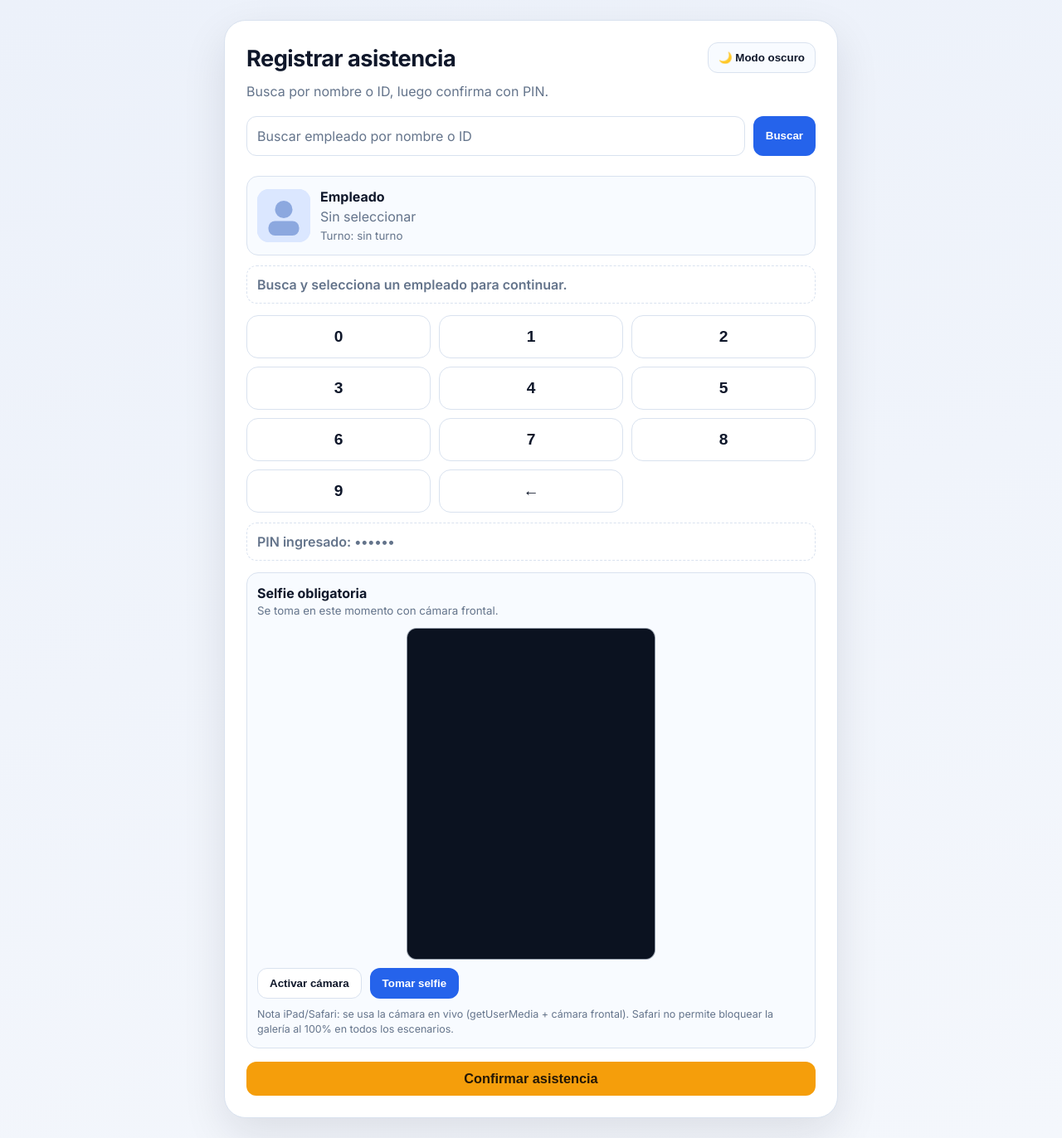
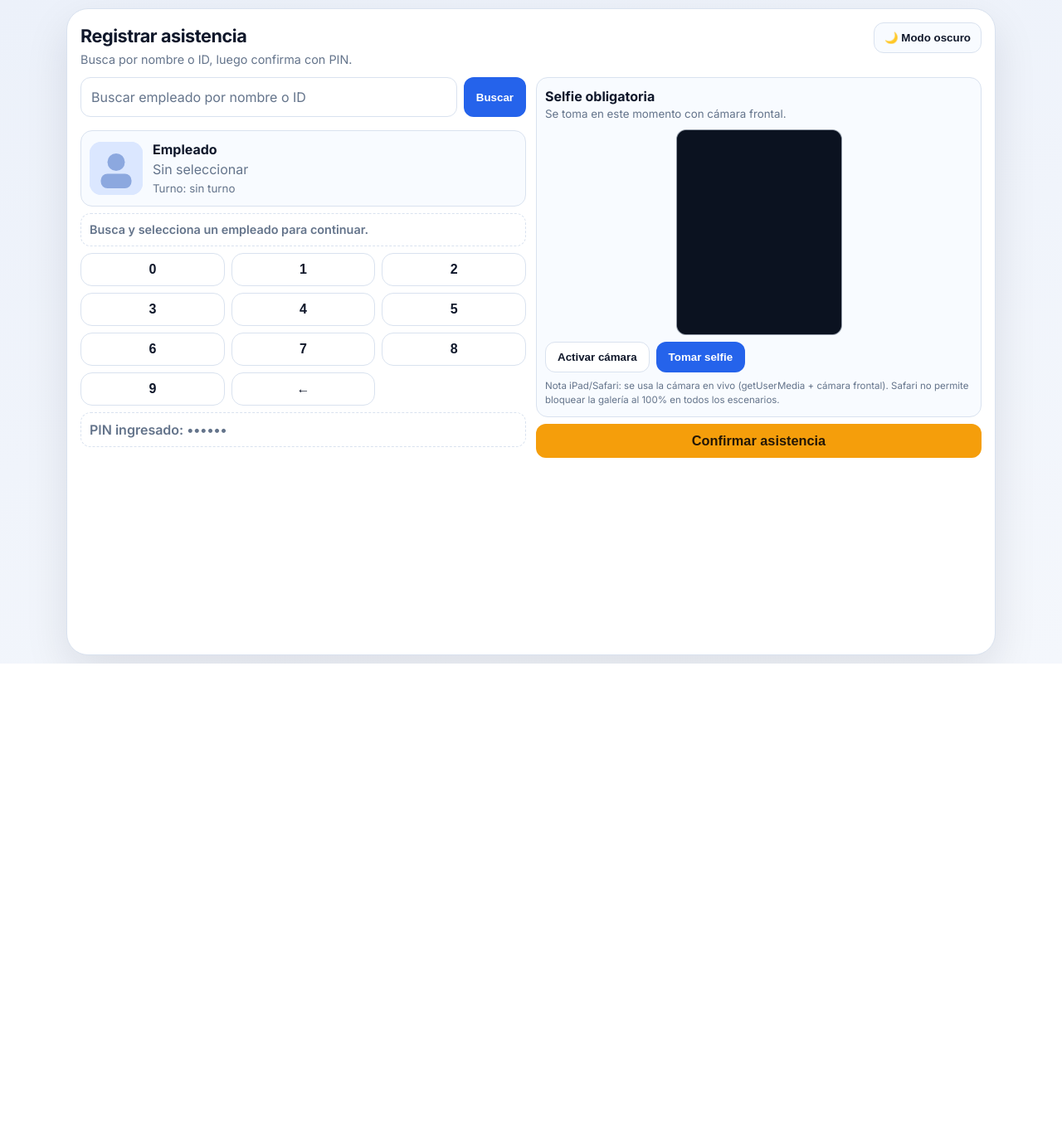
Before and after one commit to julioski85/horarioempleados, a PHP site: page /kiosk in a window 1280 px wide. Shown: the whole page at 83% size. After the commit the page ends 800 px from the top, so only its background shows below. Run offline with PHP 8.4, Linux system fonts and the light colour scheme.

Commit message:
Ajusta kiosco para tablet horizontal sin scroll

```diff
--- a/assets/css/app.css
+++ b/assets/css/app.css
@@ -157,6 +157,8 @@ input:focus,select:focus,.auth-input:focus{outline:none;border-color:var(--brand
 .kiosk-head{display:flex;justify-content:space-between;gap:10px;align-items:flex-start;margin-bottom:18px}
 .kiosk-head h1{margin:0;font-size:1.7rem}
 .kiosk-head p{margin-top:6px;color:var(--muted)}
+.kiosk-layout{display:grid;gap:14px}
+.kiosk-column{display:grid;align-content:start}
 .kiosk-search{display:grid;grid-template-columns:1fr auto;gap:10px}
 .kiosk-suggestions{display:grid;gap:8px;margin-top:10px}
 .kiosk-suggestion{border:1px solid var(--line);background:var(--card-soft);padding:10px 12px;border-radius:12px;display:grid;text-align:left;cursor:pointer}
@@ -183,6 +185,30 @@ input:focus,select:focus,.auth-input:focus{outline:none;border-color:var(--brand
 .selfie-preview{display:none}
 .selfie-actions{display:flex;gap:10px;flex-wrap:wrap}
 .selfie-note{color:var(--muted);font-size:.78rem}
+.kiosk-submit{margin-top:12px}
+
+@media (min-width:900px) and (max-width:1280px) and (orientation:landscape){
+  .kiosk-shell{height:100dvh;min-height:100dvh;overflow:hidden;padding:10px}
+  .kiosk-card{width:min(1120px,100%);height:calc(100dvh - 20px);padding:16px;display:grid;grid-template-rows:auto minmax(0,1fr);gap:10px}
+  .kiosk-head{margin-bottom:0}
+  .kiosk-head h1{font-size:1.35rem}
+  .kiosk-head p{margin:2px 0 0;font-size:.9rem}
+  .kiosk-layout{grid-template-columns:minmax(0,1fr) minmax(0,1fr);gap:12px;min-height:0}
+  .kiosk-column{gap:8px;min-height:0}
+  .kiosk-search{gap:8px}
+  .kiosk-suggestions{margin-top:0;gap:6px}
+  .kiosk-suggestion{padding:8px 10px}
+  .kiosk-employee{margin-top:0;padding:10px}
+  .kiosk-feedback{margin:0;padding:8px 10px;font-size:.9rem}
+  .pin-grid{margin-top:0;gap:8px}
+  .pin-key{padding:10px;font-size:1rem}
+  .pin-preview{margin-top:0;padding:8px 10px}
+  .selfie-box{margin-top:0;padding:10px;gap:8px}
+  .selfie-stage{width:min(200px,100%);max-height:31vh}
+  .selfie-actions{gap:8px}
+  .selfie-note{font-size:.72rem}
+  .kiosk-submit{margin-top:0}
+}
 
 @media (max-width:1100px){
   .auth-shell{grid-template-columns:1fr}
--- a/private/views/kiosk/index.php
+++ b/private/views/kiosk/index.php
@@ -7,6 +7,8 @@
       </div>
       <button type="button" class="theme-toggle" data-theme-toggle aria-label="Cambiar tema">🌙 Tema</button>
     </div>
+    <div class="kiosk-layout">
+      <div class="kiosk-column">
         <div class="kiosk-search">
           <input id="kiosk-search" placeholder="Buscar empleado por nombre o ID" autocomplete="off">
           <button class="btn btn-primary" type="button" onclick="kioskSearch()">Buscar</button>
@@ -19,6 +21,8 @@
         <p id="kiosk-feedback" class="kiosk-feedback">Busca y selecciona un empleado para continuar.</p>
         <div class="pin-grid" id="pin-grid"></div>
         <p id="pin-preview" class="pin-preview">PIN ingresado: ••••••</p>
+      </div>
+      <div class="kiosk-column">
         <div class="selfie-box">
           <div class="selfie-head">
             <strong>Selfie obligatoria</strong>
@@ -34,7 +38,9 @@
           </div>
           <small class="selfie-note">Nota iPad/Safari: se usa la cámara en vivo (getUserMedia + cámara frontal). Safari no permite bloquear la galería al 100% en todos los escenarios.</small>
         </div>
-    <button type="button" class="btn btn-cta" onclick="kioskRegister()">Confirmar asistencia</button>
+        <button type="button" class="btn btn-cta kiosk-submit" onclick="kioskRegister()">Confirmar asistencia</button>
+      </div>
+    </div>
     <input type="hidden" id="employee-id">
     <input type="hidden" id="pin-value">
     <input type="hidden" id="selfie-data">
```
Lines whose indentation alone changed are shown as unchanged.
